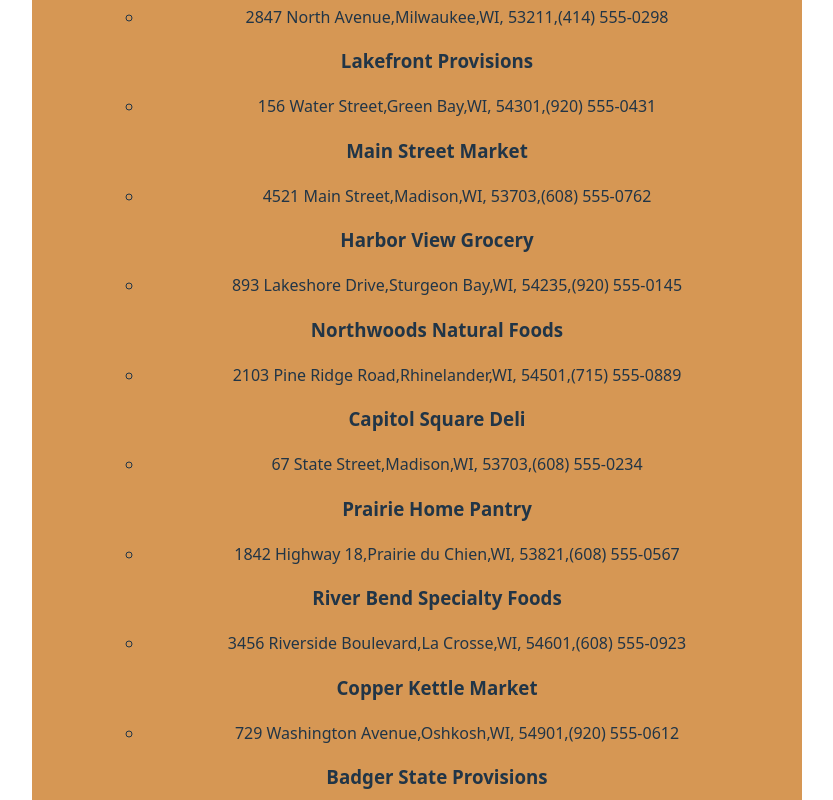
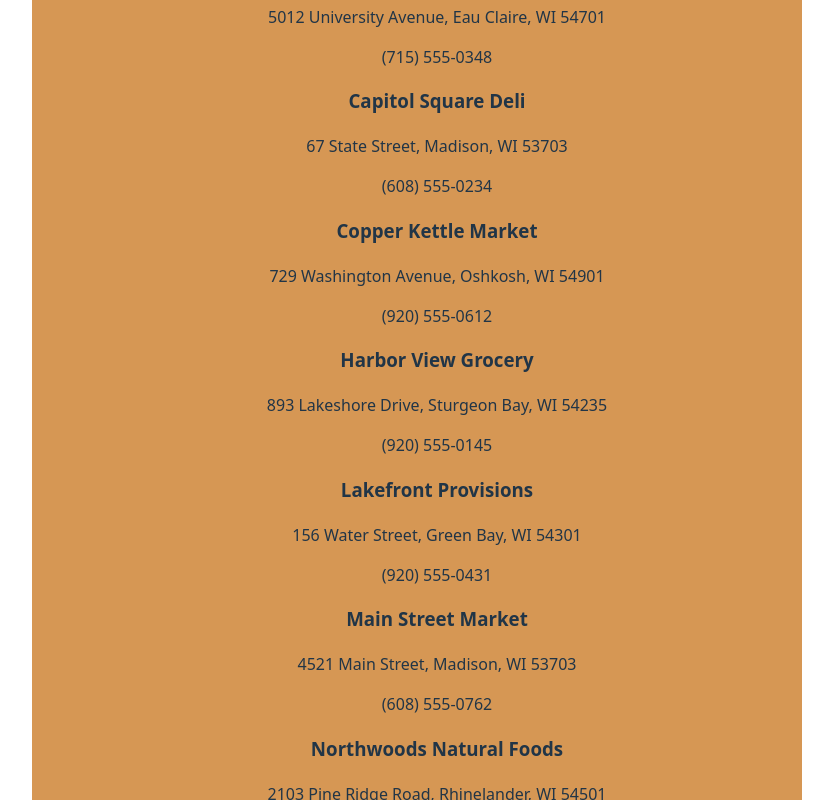
Before and after one commit to tplusk/cheese-monger-app, a React (Vite) app: page /retailers in a window 1280 px wide. Shown: the part 560-1360 px from the top of the page, without its empty margins (223-1056 px from the left). Built offline with nearby package versions, Linux system fonts and the light colour scheme.

Commit message:
add sortedRetailers variable

```diff
--- a/src/components/Retailers.jsx
+++ b/src/components/Retailers.jsx
@@ -2,98 +2,69 @@ export default function Retailers() {
   const retailersList = [
     {
       name: "The Cheese Board",
-      address: "2847 North Avenue",
-      city: "Milwaukee",
-      state: "WI",
-      zip: "53211",
+      address: "2847 North Avenue, Milwaukee, WI 53211",
       phone: "(414) 555-0298",
     },
     {
       name: "Lakefront Provisions",
-      address: "156 Water Street",
-      city: "Green Bay",
-      state: "WI",
-      zip: "54301",
+      address: "156 Water Street, Green Bay, WI 54301",
       phone: "(920) 555-0431",
     },
     {
       name: "Main Street Market",
-      address: "4521 Main Street",
-      city: "Madison",
-      state: "WI",
-      zip: "53703",
+      address: "4521 Main Street, Madison, WI 53703",
       phone: "(608) 555-0762",
     },
     {
       name: "Harbor View Grocery",
-      address: "893 Lakeshore Drive",
-      city: "Sturgeon Bay",
-      state: "WI",
-      zip: "54235",
+      address: "893 Lakeshore Drive, Sturgeon Bay, WI 54235",
       phone: "(920) 555-0145",
     },
     {
       name: "Northwoods Natural Foods",
-      address: "2103 Pine Ridge Road",
-      city: "Rhinelander",
-      state: "WI",
-      zip: "54501",
+      address: "2103 Pine Ridge Road, Rhinelander, WI 54501",
       phone: "(715) 555-0889",
     },
     {
       name: "Capitol Square Deli",
-      address: "67 State Street",
-      city: "Madison",
-      state: "WI",
-      zip: "53703",
+      address: "67 State Street, Madison, WI 53703",
       phone: "(608) 555-0234",
     },
     {
       name: "Prairie Home Pantry",
-      address: "1842 Highway 18",
-      city: "Prairie du Chien",
-      state: "WI",
-      zip: "53821",
+      address: "1842 Highway 18, Prairie du Chien, WI 53821",
       phone: "(608) 555-0567",
     },
     {
       name: "River Bend Specialty Foods",
-      address: "3456 Riverside Boulevard",
-      city: "La Crosse",
-      state: "WI",
-      zip: "54601",
+      address: "3456 Riverside Boulevard, La Crosse, WI 54601",
       phone: "(608) 555-0923",
     },
     {
       name: "Copper Kettle Market",
-      address: "729 Washington Avenue",
-      city: "Oshkosh",
-      state: "WI",
-      zip: "54901",
+      address: "729 Washington Avenue, Oshkosh, WI 54901",
       phone: "(920) 555-0612",
     },
     {
       name: "Badger State Provisions",
-      address: "5012 University Avenue",
-      city: "Eau Claire",
-      state: "WI",
-      zip: "54701",
+      address: "5012 University Avenue, Eau Claire, WI 54701",
       phone: "(715) 555-0348",
     },
   ];
+
+  const sortedRetailersList = [...retailersList].sort((a, b) =>
+    a.name.localeCompare(b.name),
+  );
+
   return (
     <div>
       <h2 id="subNav">You can find our products at the following stores</h2>
       <ul>
-        {retailersList.map((retailers, index) => (
-          <div key={index}>
-            <h3>{retailers.name}</h3>
-            <ul>
-              <li>
-                {retailers.address},{retailers.city},{retailers.state},{" "}
-                {retailers.zip},{retailers.phone}
-              </li>
-            </ul>
+        {sortedRetailersList.map((retailer, index) => (
+          <div id="retailersListed" key={index}>
+            <h3>{retailer.name}</h3>
+            <p>{retailer.address}</p>
+            <p>{retailer.phone}</p>
           </div>
         ))}
       </ul>
```
